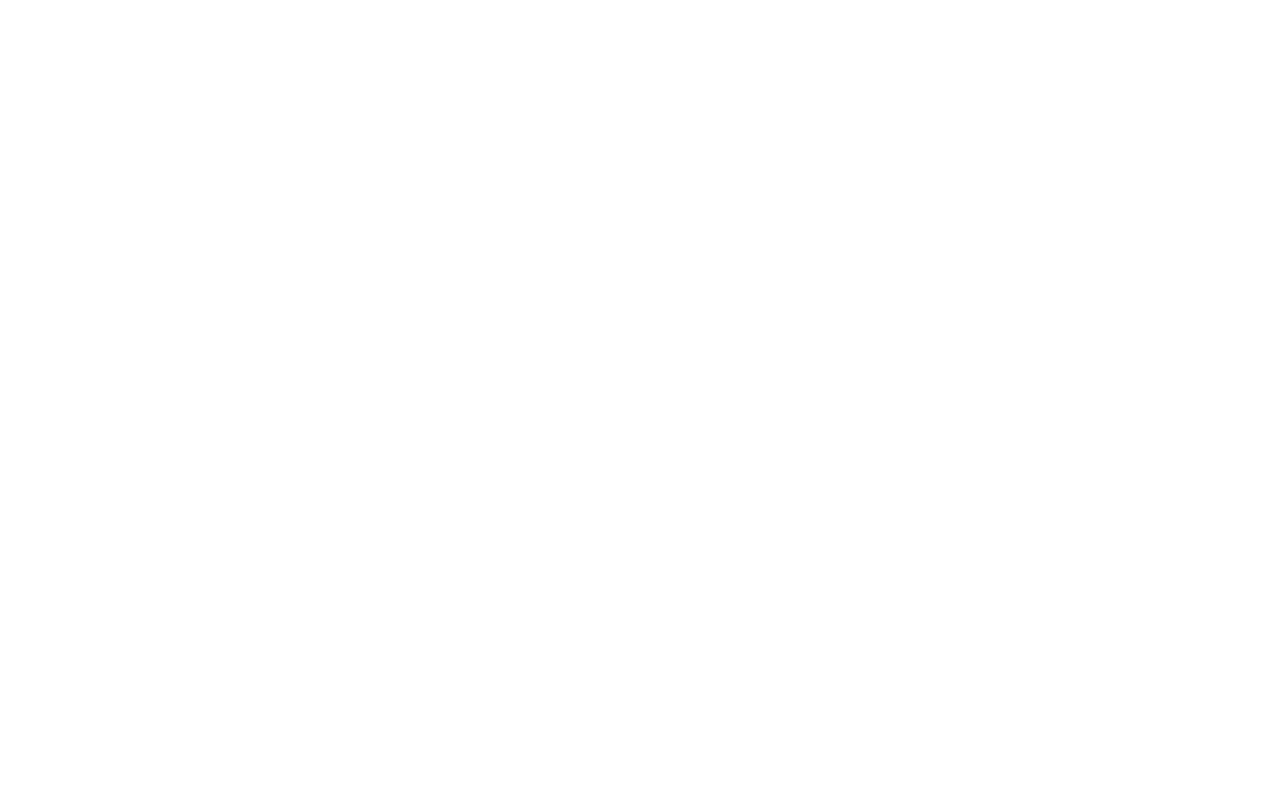
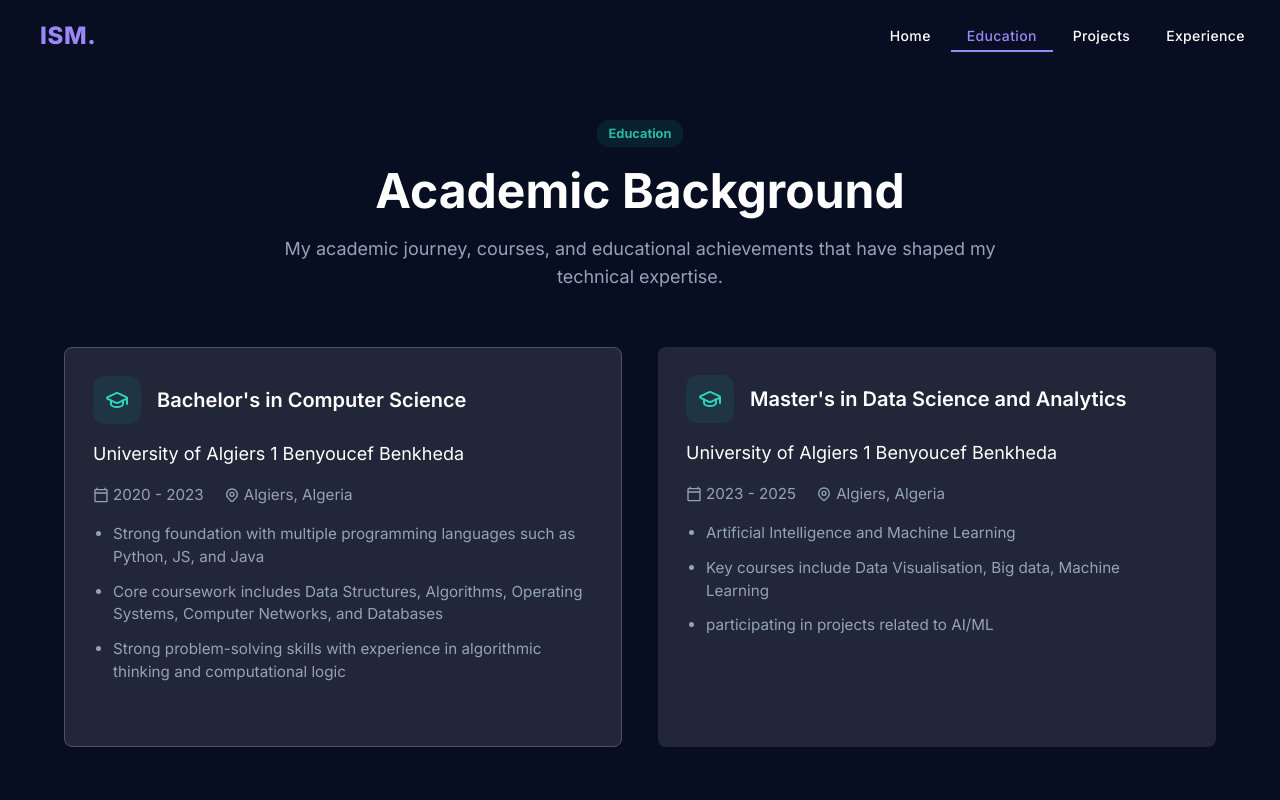
Before and after one commit to issamhamamid/Portfolio, a React (Vite) app: page /education in a window 1280 px wide. Before the commit this address had no page. Shown: the top 800 px of the page. Built offline with nearby package versions, Linux system fonts and the light colour scheme.

Commit message:
education page

```diff
--- a/src/App.tsx
+++ b/src/App.tsx
@@ -5,6 +5,7 @@ import {Home} from "./components/Home.tsx";
 import Aos from 'aos';
 import 'aos/dist/aos.css';
 import {useEffect} from "react";
+import {Education} from "./components/Education.tsx";
 
 function App() {
 
@@ -13,12 +14,16 @@ function App() {
             once: true
         });
     }, []);
+
   return (
    <BrowserRouter>
      <Routes>
+
        <Route path='/'  element={<MainLayout/>}>
          <Route index element={<Home/>}/>
+         <Route path='/education' element={<Education/>}/>
        </Route>
+
      </Routes>
    </BrowserRouter>
   )
--- /dev/null
+++ b/src/components/Education.tsx
@@ -0,0 +1,84 @@
+
+import { LuGraduationCap } from "react-icons/lu";
+import { MdOutlineCalendarToday } from "react-icons/md";
+import { HiOutlineLocationMarker } from "react-icons/hi";
+
+export const Education = () => {
+    return (
+        <div className='px-4 py-30 flex flex-col gap-5 items-center'>
+            <div
+                className=' text-center  text-[.8rem] font-bold text-[#27BAA9] bg-[#09202f] rounded-xl py-1 px-3  '>
+                Education
+            </div>
+            <h1 className=' text-white text-5xl font-bold'>Academic Background</h1>
+            <p className='text-lg/7 max-w-190 text-center text-[#94a3b8] mb-9 '>
+                My academic journey, courses, and educational achievements that have shaped my technical expertise.
+            </p>
+            <div className='grid grid-cols-1 lg:grid-cols-2 gap-9'>
+                <div data-aos='fade-up' data-aos-duration="1000">
+                    <div
+                        className=' h-100 bg-[#212738] p-7 border-1 border-[#4E5260] flex flex-col gap-4 rounded-lg transition-transform tranform duration-500 ease-in-out hover:scale-108 hover:shadow-xl hover:shadow-cyan-400/20'>
+                        <div className='flex gap-4 items-center'>
+                            <div className='rounded-xl p-3 bg-[#1F3543] text-[1.5rem] text-[#2DD4BF]'>
+                                <LuGraduationCap/>
+                            </div>
+                            <p className='text-white text-xl font-semibold'>Bachelor's in Computer Science</p>
+                        </div>
+                        <p className='text-white text-lg'>University of Algiers 1 Benyoucef Benkheda</p>
+                        <div className='flex gap-5 items-center '>
+                            <div className='flex gap-1  text-[0.95rem] text-[#94a3b8] self-center '>
+                                <MdOutlineCalendarToday className='text-[1rem] mb-0.5 self-center '/>
+                                2020 - 2023
+                            </div>
+                            <div className='flex gap-1  text-[0.95rem] text-[#94a3b8] self-center '>
+                                <HiOutlineLocationMarker className='text-[1rem] mb-0.5 self-center '/>
+                                Algiers, Algeria
+                            </div>
+                        </div>
+                        <ul className="list-disc ms-5 text-[0.95rem] text-[#94a3b8] max-w-120">
+                            <li className='mb-3'>Strong foundation with multiple programming languages such as Python,
+                                JS, and Java
+                            </li>
+                            <li className='mb-3'>Core coursework includes Data Structures, Algorithms, Operating
+                                Systems, Computer Networks, and Databases
+                            </li>
+                            <li className='mb-3'>Strong problem-solving skills with experience in algorithmic thinking
+                                and computational logic
+                            </li>
+                        </ul>
+                    </div>
+                </div>
+                <div data-aos='fade-up' data-aos-duration="1000" data-aos-delay="200">
+                    <div
+                         className=' h-100 bg-[#212738] p-7 flex flex-col gap-4 rounded-lg transition-transform tranform duration-500  hover:scale-108 ease-in-out hover:shadow-xl hover:shadow-cyan-400/20 '>
+                        <div className='flex gap-4 items-center'>
+                            <div className='rounded-xl p-3 bg-[#1F3543] text-[1.5rem] text-[#2DD4BF]'>
+                                <LuGraduationCap/>
+                            </div>
+                            <p className='text-white text-xl font-semibold'>Master's in Data Science and Analytics</p>
+                        </div>
+                        <p className='text-white text-lg'>University of Algiers 1 Benyoucef Benkheda</p>
+                        <div className='flex gap-5 items-center '>
+                            <div className='flex gap-1  text-[0.95rem] text-[#94a3b8] self-center '>
+                                <MdOutlineCalendarToday className='text-[1rem] mb-0.5 self-center '/>
+                                2023 - 2025
+                            </div>
+                            <div className='flex gap-1  text-[0.95rem] text-[#94a3b8] self-center '>
+                                <HiOutlineLocationMarker className='text-[1rem] mb-0.5 self-center '/>
+                                Algiers, Algeria
+                            </div>
+                        </div>
+                        <ul className="list-disc ms-5 text-[0.95rem] text-[#94a3b8] max-w-120">
+                            <li className='mb-3'>Artificial Intelligence and Machine Learning</li>
+                            <li className='mb-3'>Key courses include Data Visualisation, Big data, Machine Learning</li>
+                            <li className='mb-3'>participating in projects related to AI/ML</li>
+                        </ul>
+                    </div>
+                </div>
+
+
+            </div>
+
+        </div>
+    );
+};
--- a/src/components/Footer.tsx
+++ b/src/components/Footer.tsx
@@ -17,15 +17,15 @@ export const Footer = () => {
                     <div className=' flex flex-col '>
                         <h1 className='text-white text-md font-bold mb-3 ml-auto'>Connect with me</h1>
                         <div className='flex gap-4'>
-                            <a className='rounded-full bg-[#171529] p-3 items-center cursor-pointer transform transition-transform duration-300 hover:scale-110 text-[#94a3b8] hover:text-[#9b87f5]'>
+                            <a target="_blank" href='https://github.com/issamhamamid' className='rounded-full bg-[#171529] p-3 items-center cursor-pointer transform transition-transform duration-300 hover:scale-110 text-[#94a3b8] hover:text-[#9b87f5]'>
                                 <FiGithub className=' text-[1.1rem]'/>
                             </a>
 
-                            <a className='rounded-full bg-[#171529] p-3 items-center cursor-pointer transform transition-transform duration-300 hover:scale-110 text-[#94a3b8]  hover:text-[#9b87f5]'>
+                            <a target="_blank" href='https://www.linkedin.com/in/issam-hammamid-95a762251/' className='rounded-full bg-[#171529] p-3 items-center cursor-pointer transform transition-transform duration-300 hover:scale-110 text-[#94a3b8]  hover:text-[#9b87f5]'>
                                 <FiLinkedin className=' text-[1.1rem]'/>
                             </a>
 
-                            <a className='rounded-full bg-[#171529] p-3 items-center cursor-pointer transform transition-transform duration-300 hover:scale-110 text-[#94a3b8] hover:text-[#9b87f5]'>
+                            <a  href="mailto:issamhamamid6@gmail.com" className='rounded-full bg-[#171529] p-3 items-center cursor-pointer transform transition-transform duration-300 hover:scale-110 text-[#94a3b8] hover:text-[#9b87f5]'>
                                 <FaRegEnvelope className=' text-[1.1rem]'/>
                             </a>
 
--- a/src/components/Header.tsx
+++ b/src/components/Header.tsx
@@ -4,46 +4,56 @@ import { IoMdClose } from "react-icons/io";
 import {useEffect, useState} from "react";
 import clsx from "clsx";
 import {useScroll} from "../customHook/useScroll.ts";
+import {NavLink} from "react-router-dom";
 
 export const Header = () => {
     const [isOpen, setIsOpen] = useState(false);
     const isScrolled = useScroll(7);
 
+
     useEffect(() => {
-        window.addEventListener('resize' , ()=>{
-            if(window.innerWidth > 1024){
+        // Define handler function inside useEffect to properly reference it in cleanup
+        const handleResize = () => {
+            if (window.innerWidth > 1024) {
                 setIsOpen(false);
             }
+        };
 
-            return ()=>{
-                window.removeEventListener('resize' , () => {});
-            }
-        })
-    }, []);
+        // Add event listener with the named function
+        window.addEventListener('resize', handleResize);
+
+        // Remove event listener on cleanup using the same function reference
+        return () => {
+            window.removeEventListener('resize', handleResize);
+        };
+    }, []); // Empty dependency array means this runs once on mount
 
 
     return (
-        <header className={clsx('bg-[#080e21]/80  w-full px-4 fixed top-0 z-10 transition-[padding] duration-300 ease-out',
+        <header className={clsx('bg-[#080e21] w-full px-4 fixed top-0 z-10 transition-[padding] duration-300 ease-out',
             {'h-screen' : isOpen},
-            isScrolled ? ' py-3 backdrop-blur-md shadow-xl' : 'py-5'
+            isScrolled ? ' bg-[#080e21]/80 py-3 backdrop-blur-md shadow-xl' : 'py-5'
         )}>
             <div className='w-full xl:w-340 px-6 flex items-center justify-between mx-auto'>
                 <h1 className='text-[#9b87f5] text-2xl font-extrabold tracking-wide'>ISM.</h1>
                 <nav className={clsx(' hidden lg:flex gap-1', {'flex-col': isOpen})}>
                     {
                         Links.map((link) => (
-                            <a key={link.name}
-                               href={link.url}
-                               className="px-4 py-1.5 relative
-                                         after:content-[''] after:absolute after:left-0 after:bottom-0
-                                         after:h-[.125rem] after:bg-[#9b87f5] after:w-0
-                                         after:transition-all after:duration-500 after:ease-out
-                                         hover:after:w-full
-                                         text-white text-sm font-medium tracking-wide
-                                         hover:text-[#9b87f5] transition-all duration-500 ease-out"
+                            <NavLink key={link.name}
+                               to={link.url}
+                               className={({isActive})=>{
+                                   return (
+                                          `px-4 py-1.5 relative
+                                          after:content-[''] after:absolute after:left-0 after:bottom-0
+                                          after:h-[.125rem] after:bg-[#9b87f5] after:w-0
+                                          after:transition-all after:duration-500 after:ease-out
+                                           text-sm font-medium tracking-wide
+                                           `
+                                   ) + (isActive ? 'after:w-full text-[#9b87f5]' : 'hover:after:w-full text-white hover:text-[#9b87f5]')
+                               }}
                             >
                                 {link.name}
-                            </a>
+                            </NavLink>
 
                         ))
                     }
--- a/src/components/ProjectCard.tsx
+++ b/src/components/ProjectCard.tsx
@@ -6,7 +6,7 @@ import type {FC} from "react";
 
 export const ProjectCard : FC<{name : string , description : string , tags : string[] , gh_link : string , image : string , delay : string}> = ({name , gh_link , tags , image , description , delay}) => {
     return (
-        <div data-aos="fade-left" data-aos-duration = "1300" data-aos-delay = {delay} className='bg-[#27293b] flex flex-col rounded-lg p-0 border border-[#4E5260] overflow-hidden'>
+        <div data-aos="fade-right" data-aos-duration = "1300" data-aos-delay = {delay} className='bg-[#27293b] flex flex-col rounded-lg p-0 border border-[#4E5260] overflow-hidden'>
             <div className='h-50 overflow-hidden'>
                 <img className='w-full h-full object-cover rounded-t-lg transition-transform duration-400 ease-in-out hover:scale-108'
                      src={image}
@@ -18,7 +18,7 @@ export const ProjectCard : FC<{name : string , description : string , tags : str
                 <div className='flex flex-wrap gap-2'>
                     {tags.map((tag) => (
                         <div key={tag}
-                            className=' text-center  text-[.75rem] font-bold text-white bg-[#171529] rounded-xl py-1 px-3'>
+                            className='text-center text-[.75rem] font-bold text-white bg-[#171529] rounded-xl py-1 px-3'>
                             {tag}
                         </div>
                     ))}
--- a/src/customHook/useScroll.ts
+++ b/src/customHook/useScroll.ts
@@ -3,7 +3,7 @@ import {useEffect, useState} from "react";
 
 const useScroll = (scrollSize : number)=>{
     const [isScrolled, setIsScrolled] = useState(false);
-
+    console.log(isScrolled)
     useEffect(() => {
         const handleScroll = () => {
             if (window.scrollY > scrollSize) {
--- a/src/data/Links.ts
+++ b/src/data/Links.ts
@@ -8,11 +8,6 @@ const Links : Link[] = [
     {
         name : "Home",
         url : "/"
-    } ,
-
-    {
-        name : "About",
-        url : "/about"
     }
 
     ,
--- a/src/index.css
+++ b/src/index.css
@@ -7,6 +7,7 @@
 
 body{
     font-family: "Inter", sans-serif;
+    background-color: #080E21;
 }
 
 
```
Also changed, not shown: src/components/Home.tsx (+4 -4 lines).
